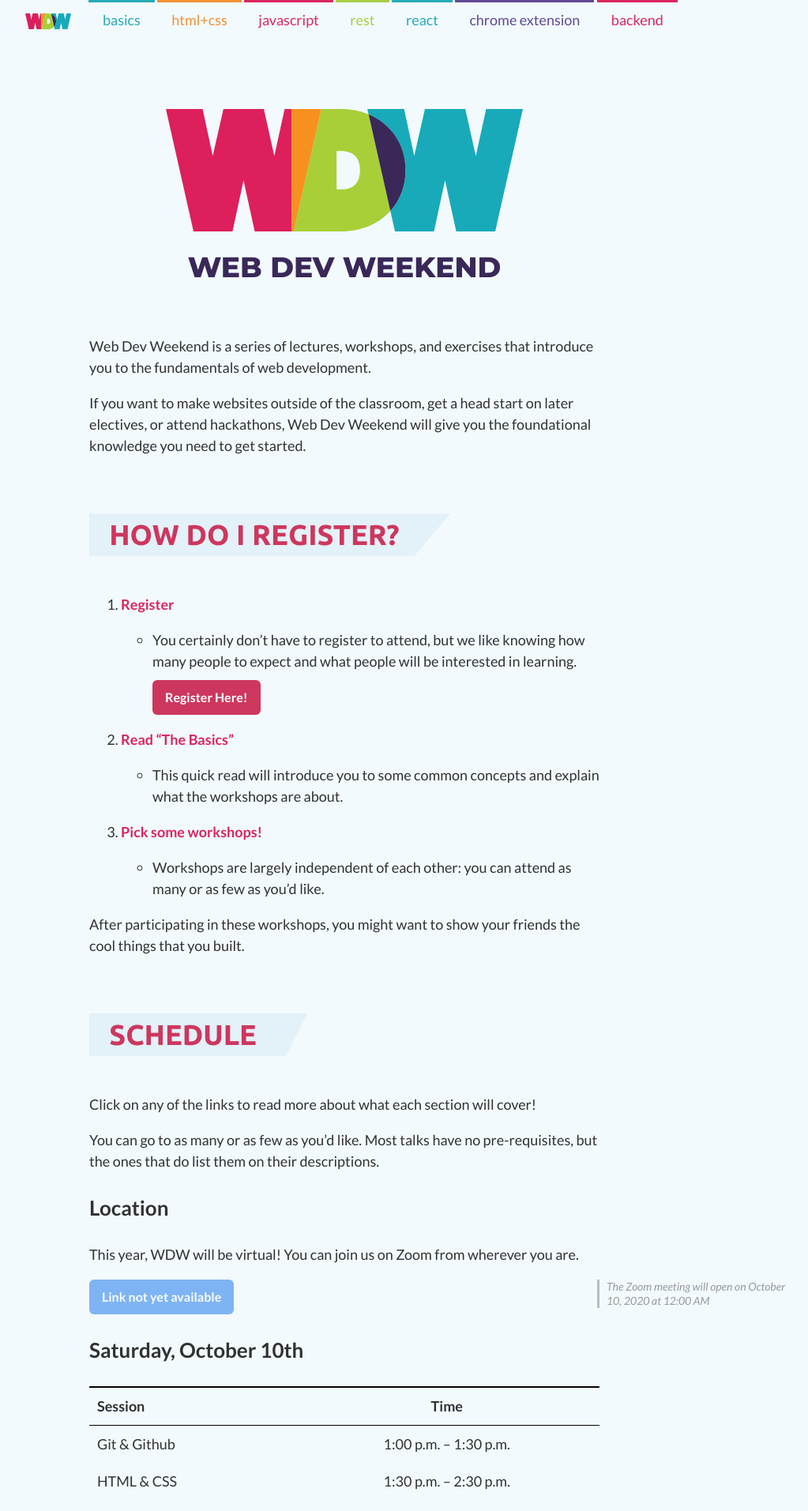
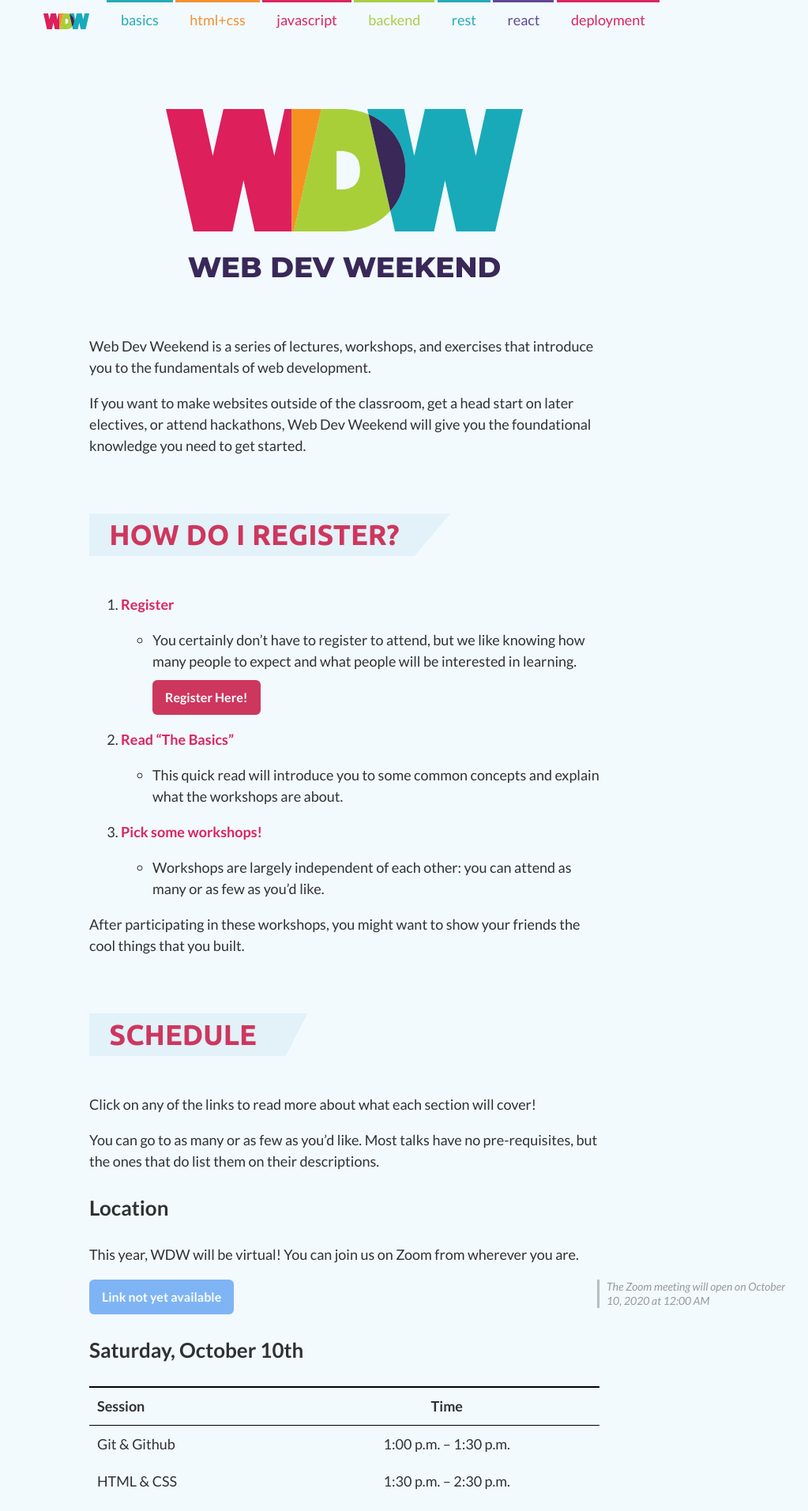
Before and after one commit to ScottyLabs/wdw, a Jekyll site: the page built from index.md, in a window 1280 px wide. Shown: the top 1913 px of the page at 79% size, without its empty margins (204-1227 px from the left). Built offline with Jekyll 4.4.1, drawn with Linux system fonts in a browser that asks for light colours; nearby versions of some CDN libraries.

Commit message:
Added deployment page

```diff
--- a/_config.yml
+++ b/_config.yml
@@ -29,7 +29,7 @@
   - basics
   - html+css
   - javascript
+  - backend
   - rest
   - react
-  - chrome extension
-  - backend
+  - deployment
```
